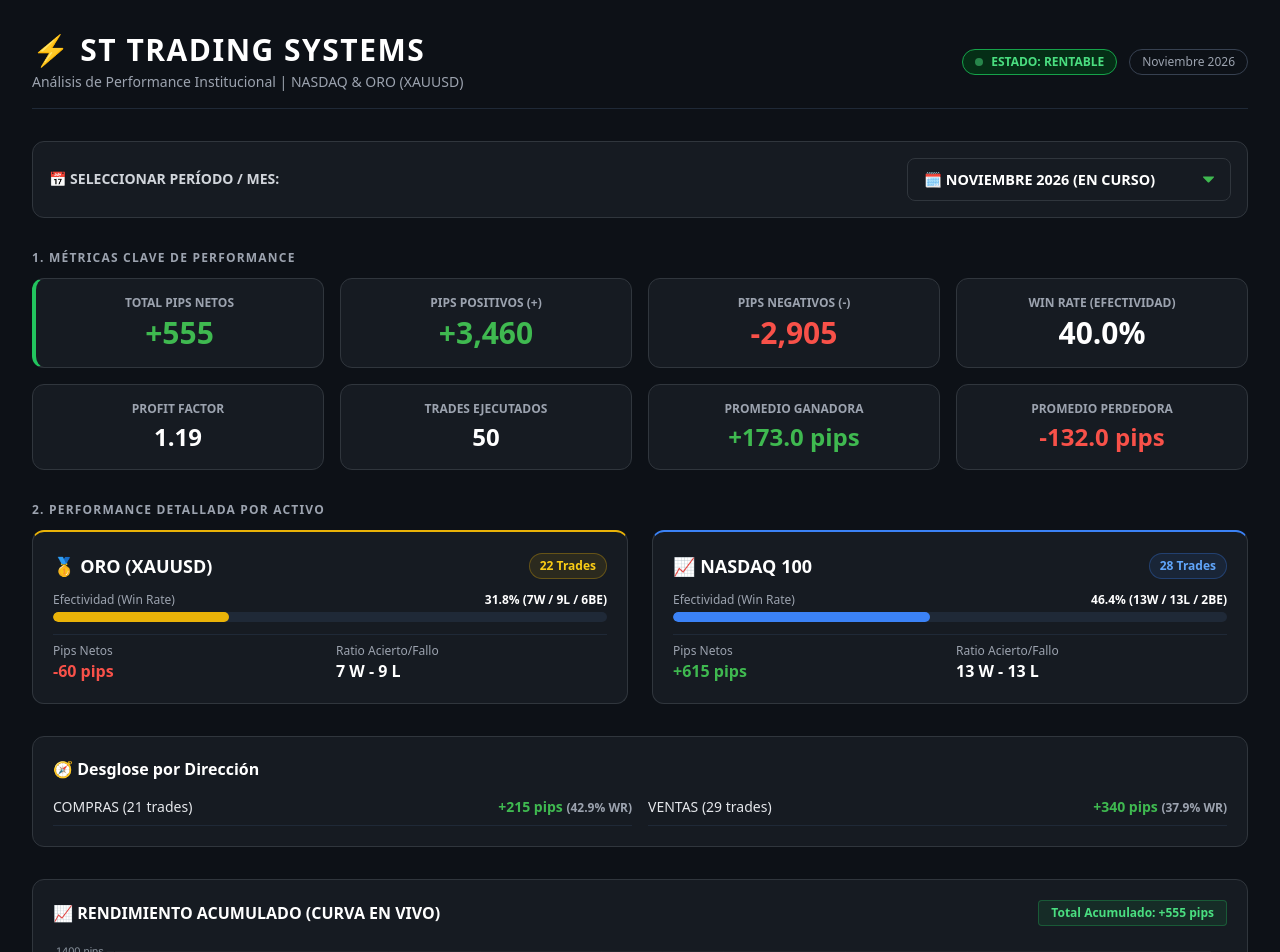
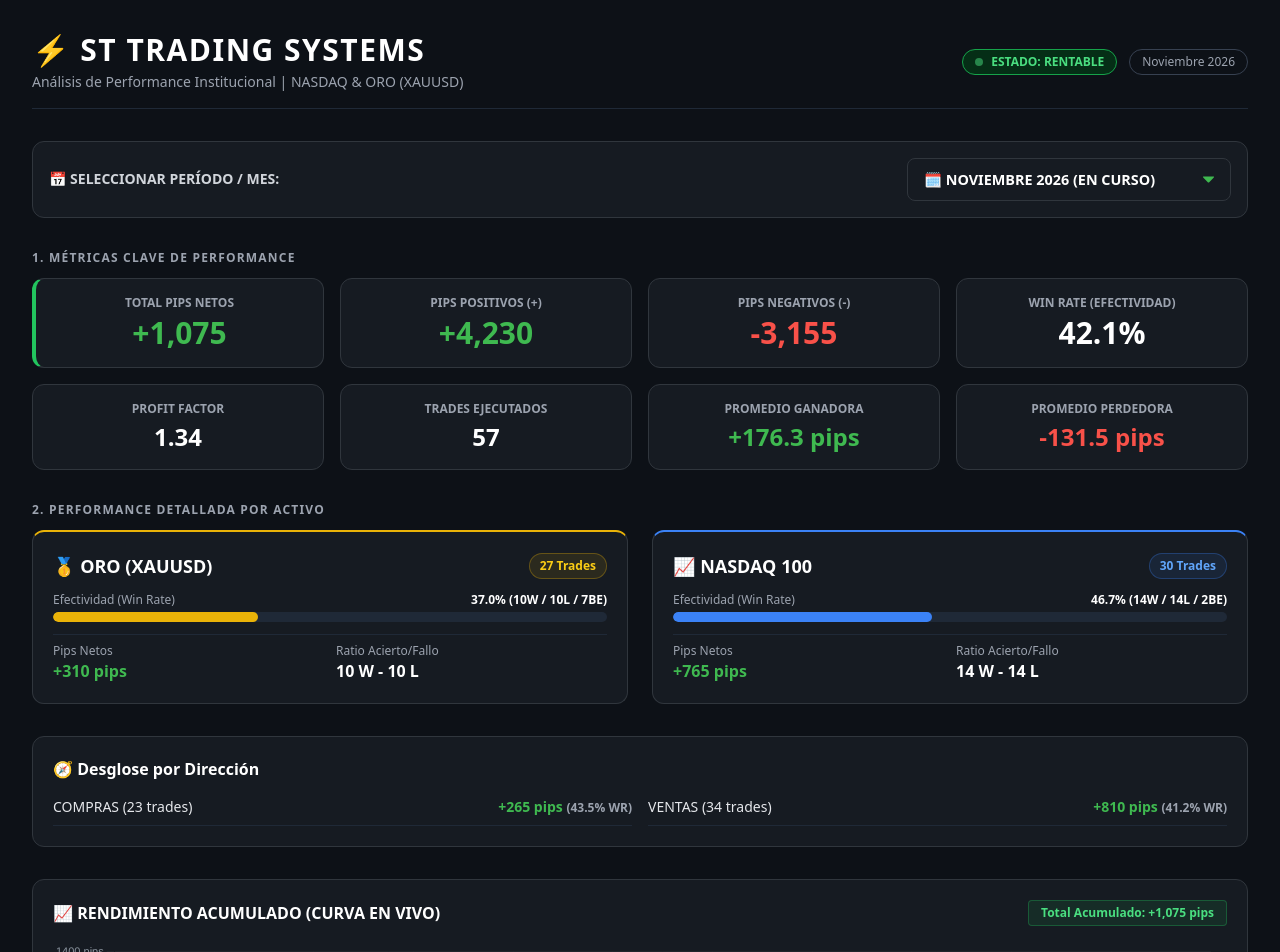
Before and after one commit to steventraderw23-ux/BITACORA-ST-, a plain HTML site: page index.html in a window 1280 px wide. Shown: the top 952 px of the page. Drawn offline with nearby package versions, Linux system fonts and the light colour scheme.

Commit message:
Update index.html

```diff
--- a/index.html
+++ b/index.html
@@ -79,35 +79,35 @@
         <div class="grid grid-cols-2 md:grid-cols-4 gap-4">
             <div class="card p-4 text-center border-l-4 border-l-green-500">
                 <p class="text-xs text-gray-400 uppercase font-semibold">Total Pips Netos</p>
-                <p class="text-2xl md:text-3xl font-bold accent-green mt-1" id="kpi-net-pips">+555</p>
+                <p class="text-2xl md:text-3xl font-bold accent-green mt-1" id="kpi-net-pips">+1,075</p>
             </div>
             <div class="card p-4 text-center">
                 <p class="text-xs text-gray-400 uppercase font-semibold">Pips Positivos (+)</p>
-                <p class="text-2xl md:text-3xl font-bold accent-green mt-1" id="kpi-pos-pips">+3,400</p>
+                <p class="text-2xl md:text-3xl font-bold accent-green mt-1" id="kpi-pos-pips">+4,170</p>
             </div>
             <div class="card p-4 text-center">
                 <p class="text-xs text-gray-400 uppercase font-semibold">Pips Negativos (-)</p>
-                <p class="text-2xl md:text-3xl font-bold accent-red mt-1" id="kpi-neg-pips">-2,845</p>
+                <p class="text-2xl md:text-3xl font-bold accent-red mt-1" id="kpi-neg-pips">-3,095</p>
             </div>
             <div class="card p-4 text-center">
                 <p class="text-xs text-gray-400 uppercase font-semibold">Win Rate (Efectividad)</p>
-                <p class="text-2xl md:text-3xl font-bold text-white mt-1" id="kpi-winrate">44.0%</p>
+                <p class="text-2xl md:text-3xl font-bold text-white mt-1" id="kpi-winrate">45.6%</p>
             </div>
             <div class="card p-4 text-center">
                 <p class="text-xs text-gray-400 uppercase font-semibold">Profit Factor</p>
-                <p class="text-xl md:text-2xl font-bold text-white mt-1" id="kpi-pf">1.20</p>
+                <p class="text-xl md:text-2xl font-bold text-white mt-1" id="kpi-pf">1.35</p>
             </div>
             <div class="card p-4 text-center">
                 <p class="text-xs text-gray-400 uppercase font-semibold">Trades Ejecutados</p>
-                <p class="text-xl md:text-2xl font-bold text-white mt-1" id="kpi-total-trades">50</p>
+                <p class="text-xl md:text-2xl font-bold text-white mt-1" id="kpi-total-trades">57</p>
             </div>
             <div class="card p-4 text-center">
                 <p class="text-xs text-gray-400 uppercase font-semibold">Promedio Ganadora</p>
-                <p class="text-xl md:text-2xl font-bold accent-green mt-1" id="kpi-avg-win">+154.5 pips</p>
+                <p class="text-xl md:text-2xl font-bold accent-green mt-1" id="kpi-avg-win">+160.4 pips</p>
             </div>
             <div class="card p-4 text-center">
                 <p class="text-xs text-gray-400 uppercase font-semibold">Promedio Perdedora</p>
-                <p class="text-xl md:text-2xl font-bold accent-red mt-1" id="kpi-avg-loss">-135.5 pips</p>
+                <p class="text-xl md:text-2xl font-bold accent-red mt-1" id="kpi-avg-loss">-134.6 pips</p>
             </div>
         </div>
     </section>
@@ -121,26 +121,26 @@
             <div class="card p-5 border-t-2 border-t-yellow-500">
                 <div class="flex justify-between items-center mb-3">
                     <h3 class="text-lg font-bold text-white flex items-center gap-2">🥇 ORO (XAUUSD)</h3>
-                    <span class="text-xs px-2.5 py-1 bg-yellow-500/10 text-yellow-400 border border-yellow-500/30 rounded-full font-bold" id="oro-trades-count">20 Trades</span>
+                    <span class="text-xs px-2.5 py-1 bg-yellow-500/10 text-yellow-400 border border-yellow-500/30 rounded-full font-bold" id="oro-trades-count">25 Trades</span>
                 </div>
                 <div class="space-y-3">
                     <div>
                         <div class="flex justify-between text-xs text-gray-400 mb-1">
                             <span>Efectividad (Win Rate)</span>
-                            <span class="font-bold text-white" id="oro-wr-text">40.0% (8W / 8L / 4BE)</span>
+                            <span class="font-bold text-white" id="oro-wr-text">44.0% (11W / 9L / 5BE)</span>
                         </div>
                         <div class="w-full bg-gray-800 h-2.5 rounded-full overflow-hidden">
-                            <div class="bg-yellow-500 h-2.5 rounded-full" id="oro-wr-bar" style="width: 40.0%"></div>
+                            <div class="bg-yellow-500 h-2.5 rounded-full" id="oro-wr-bar" style="width: 44.0%"></div>
                         </div>
                     </div>
                     <div class="grid grid-cols-2 gap-3 pt-2 text-sm border-t border-gray-800">
                         <div>
                             <span class="text-xs text-gray-400 block">Pips Netos</span>
-                            <span class="accent-green font-bold text-base" id="oro-net-pips">+80 pips</span>
+                            <span class="accent-green font-bold text-base" id="oro-net-pips">+450 pips</span>
                         </div>
                         <div>
                             <span class="text-xs text-gray-400 block">Ratio Acierto/Fallo</span>
-                            <span class="text-white font-bold text-base" id="oro-ratio">8 W - 8 L</span>
+                            <span class="text-white font-bold text-base" id="oro-ratio">11 W - 9 L</span>
                         </div>
                     </div>
                 </div>
@@ -150,26 +150,26 @@
             <div class="card p-5 border-t-2 border-t-blue-500">
                 <div class="flex justify-between items-center mb-3">
                     <h3 class="text-lg font-bold text-white flex items-center gap-2">📈 NASDAQ 100</h3>
-                    <span class="text-xs px-2.5 py-1 bg-blue-500/10 text-blue-400 border border-blue-500/30 rounded-full font-bold" id="nas-trades-count">30 Trades</span>
+                    <span class="text-xs px-2.5 py-1 bg-blue-500/10 text-blue-400 border border-blue-500/30 rounded-full font-bold" id="nas-trades-count">32 Trades</span>
                 </div>
                 <div class="space-y-3">
                     <div>
                         <div class="flex justify-between text-xs text-gray-400 mb-1">
                             <span>Efectividad (Win Rate)</span>
-                            <span class="font-bold text-white" id="nas-wr-text">46.7% (14W / 13L / 3BE)</span>
+                            <span class="font-bold text-white" id="nas-wr-text">46.9% (15W / 14L / 3BE)</span>
                         </div>
                         <div class="w-full bg-gray-800 h-2.5 rounded-full overflow-hidden">
-                            <div class="bg-blue-500 h-2.5 rounded-full" id="nas-wr-bar" style="width: 46.7%"></div>
+                            <div class="bg-blue-500 h-2.5 rounded-full" id="nas-wr-bar" style="width: 46.9%"></div>
                         </div>
                     </div>
                     <div class="grid grid-cols-2 gap-3 pt-2 text-sm border-t border-gray-800">
                         <div>
                             <span class="text-xs text-gray-400 block">Pips Netos</span>
-                            <span class="accent-green font-bold text-base" id="nas-net-pips">+475 pips</span>
+                            <span class="accent-green font-bold text-base" id="nas-net-pips">+625 pips</span>
                         </div>
                         <div>
                             <span class="text-xs text-gray-400 block">Ratio Acierto/Fallo</span>
-                            <span class="text-white font-bold text-base" id="nas-ratio">14 W - 13 L</span>
+                            <span class="text-white font-bold text-base" id="nas-ratio">15 W - 14 L</span>
                         </div>
                     </div>
                 </div>
@@ -183,12 +183,12 @@
         <h2 class="text-base font-bold text-white mb-4 flex items-center gap-2">🧭 Desglose por Dirección</h2>
         <div class="grid grid-cols-1 md:grid-cols-2 gap-4 text-sm">
             <div class="flex justify-between items-center pb-2 border-b border-gray-800">
-                <span class="font-medium text-gray-200" id="dir-buy-count">COMPRAS (20 trades)</span>
-                <span class="accent-red font-bold" id="dir-buy-pips">-125 pips <span class="text-xs text-gray-400" id="dir-buy-wr">(40.0% WR)</span></span>
+                <span class="font-medium text-gray-200" id="dir-buy-count">COMPRAS (22 trades)</span>
+                <span class="accent-red font-bold" id="dir-buy-pips">-75 pips <span class="text-xs text-gray-400" id="dir-buy-wr">(40.9% WR)</span></span>
             </div>
             <div class="flex justify-between items-center pb-2 border-b border-gray-800">
-                <span class="font-medium text-gray-200" id="dir-sell-count">VENTAS (30 trades)</span>
-                <span class="accent-green font-bold" id="dir-sell-pips">+680 pips <span class="text-xs text-gray-400" id="dir-sell-wr">(46.7% WR)</span></span>
+                <span class="font-medium text-gray-200" id="dir-sell-count">VENTAS (35 trades)</span>
+                <span class="accent-green font-bold" id="dir-sell-pips">+1,150 pips <span class="text-xs text-gray-400" id="dir-sell-wr">(48.6% WR)</span></span>
             </div>
         </div>
     </section>
@@ -200,7 +200,7 @@
                 📈 RENDIMIENTO ACUMULADO (CURVA EN VIVO)
             </h2>
             <div class="flex items-center gap-3 text-xs">
-                <span class="px-3 py-1 bg-green-500/10 text-green-400 border border-green-500/30 rounded font-bold" id="chart-total-label">Total Acumulado: +555 pips</span>
+                <span class="px-3 py-1 bg-green-500/10 text-green-400 border border-green-500/30 rounded font-bold" id="chart-total-label">Total Acumulado: +1,075 pips</span>
             </div>
         </div>
         <div class="relative w-full h-80 md:h-96">
@@ -242,7 +242,7 @@
             </div>
             <div class="p-3 bg-gray-900/50 rounded border border-gray-800">
                 <span class="text-gray-400 block text-xs">Expectativa por Operación</span>
-                <span class="text-white font-bold text-base" id="extra-expectancy">+11.1 pips</span>
+                <span class="text-white font-bold text-base" id="extra-expectancy">+18.9 pips</span>
             </div>
             <div class="p-3 bg-gray-900/50 rounded border border-gray-800">
                 <span class="text-gray-400 block text-xs">Mejor Día</span>
@@ -254,7 +254,7 @@
             </div>
             <div class="p-3 bg-gray-900/50 rounded border border-gray-800">
                 <span class="text-gray-400 block text-xs">Efectividad de Días</span>
-                <span class="accent-green font-bold text-base" id="extra-day-wr">60.0% Positivos (6/10)</span>
+                <span class="accent-green font-bold text-base" id="extra-day-wr">66.7% Positivos (8/12)</span>
             </div>
         </div>
     </section>
@@ -574,7 +574,16 @@
             // Lunes 16 Noviembre 2026
             {id: 275, date: "2026-11-16", asset: "ORO", dir: "VENTA", pips: 0, status: "Break Even"},
             {id: 276, date: "2026-11-16", asset: "ORO", dir: "COMPRA", pips: 180, status: "Ganada"},
-            {id: 277, date: "2026-11-16", asset: "NASDAQ", dir: "VENTA", pips: 300, status: "Ganada"}
+            {id: 277, date: "2026-11-16", asset: "NASDAQ", dir: "VENTA", pips: 300, status: "Ganada"},
+            // Martes 17 Noviembre 2026
+            {id: 278, date: "2026-11-17", asset: "ORO", dir: "VENTA", pips: 150, status: "Ganada"},
+            {id: 279, date: "2026-11-17", asset: "ORO", dir: "VENTA", pips: 0, status: "Break Even"},
+            {id: 280, date: "2026-11-17", asset: "NASDAQ", dir: "COMPRA", pips: -100, status: "Perdida"},
+            {id: 281, date: "2026-11-17", asset: "ORO", dir: "VENTA", pips: -150, status: "Perdida"},
+            {id: 282, date: "2026-11-17", asset: "ORO", dir: "VENTA", pips: 220, status: "Ganada"},
+            // Miércoles 18 Noviembre 2026
+            {id: 283, date: "2026-11-18", asset: "ORO", dir: "COMPRA", pips: 150, status: "Ganada"},
+            {id: 284, date: "2026-11-18", asset: "NASDAQ", dir: "VENTA", pips: 250, status: "Ganada"}
         ];
 
         let currentFilter = '2026-11';
```
